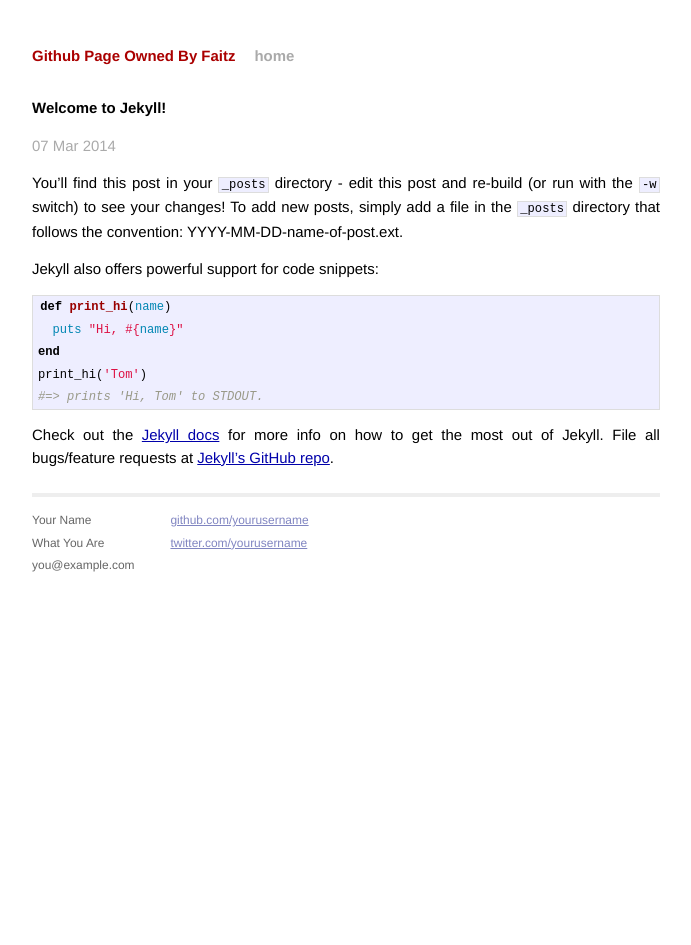
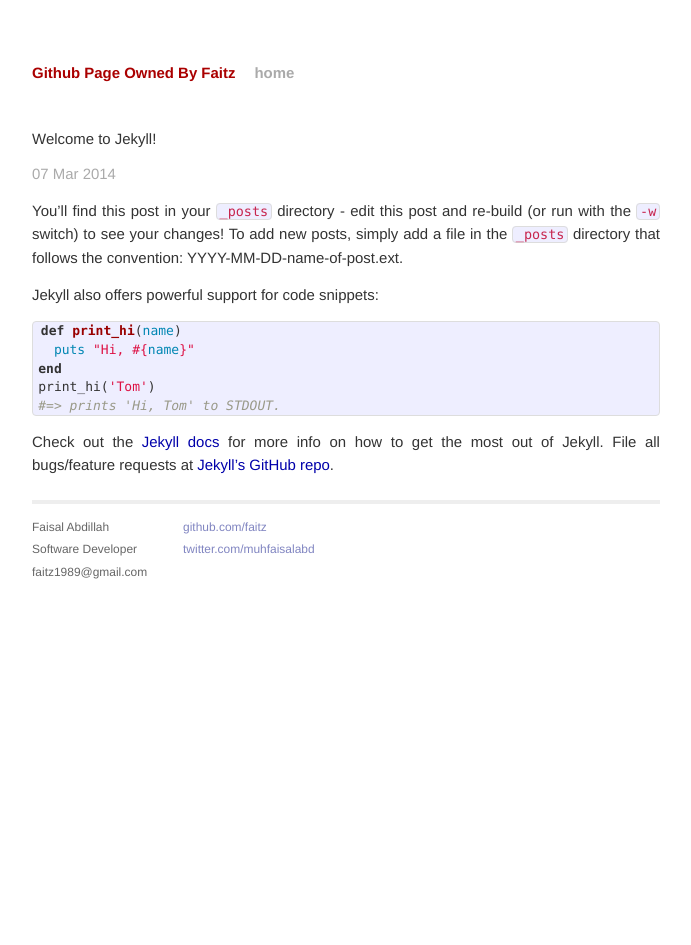
Before and after one commit to faitz/faitz.github.io, a Jekyll site: the page built from _posts/2014-03-07-welcome-to-jekyll.markdown, in a window 1280 px wide. Shown: the whole page, without its empty margins (294-985 px from the left). Built offline with Jekyll 4.4.1, drawn with Linux system fonts in a browser that asks for light colours; nearby versions of some CDN libraries; Markdown is read by kramdown in place of the engine named in the settings.

Commit message:
add bootstrap and jquery

```diff
--- a/_layouts/default.html
+++ b/_layouts/default.html
@@ -5,6 +5,12 @@
         <meta http-equiv="X-UA-Compatible" content="IE=edge,chrome=1">
         <title>{{ page.title }}</title>
         <meta name="viewport" content="width=device-width">
+        <!-- Latest compiled and minified CSS -->
+        <link rel="stylesheet" href="//netdna.bootstrapcdn.com/bootstrap/3.1.1/css/bootstrap.min.css">
+
+        <!-- Optional theme -->
+        <link rel="stylesheet" href="//netdna.bootstrapcdn.com/bootstrap/3.1.1/css/bootstrap-theme.min.css">
+
 
         <!-- syntax highlighting CSS -->
         <link rel="stylesheet" href="/css/syntax.css">
@@ -26,19 +32,20 @@
           <div class="footer">
             <div class="contact">
               <p>
-                Your Name<br />
-                What You Are<br />
-                you@example.com
+                Faisal Abdillah<br />
+                Software Developer<br />
+                faitz1989@gmail.com
               </p>
             </div>
             <div class="contact">
               <p>
-                <a href="https://github.com/yourusername">github.com/yourusername</a><br />
-                <a href="https://twitter.com/yourusername">twitter.com/yourusername</a><br />
+                <a href="https://github.com/faitz">github.com/faitz</a><br />
+                <a href="https://twitter.com/muhfaisalabd">twitter.com/muhfaisalabd</a><br />
               </p>
             </div>
           </div>
-        </div>
-
+         </div>
+        <script src="//code.jquery.com/jquery-1.11.0.min.js"></script>
+        <script src="//netdna.bootstrapcdn.com/bootstrap/3.1.1/js/bootstrap.min.js"></script>
     </body>
 </html>
```
